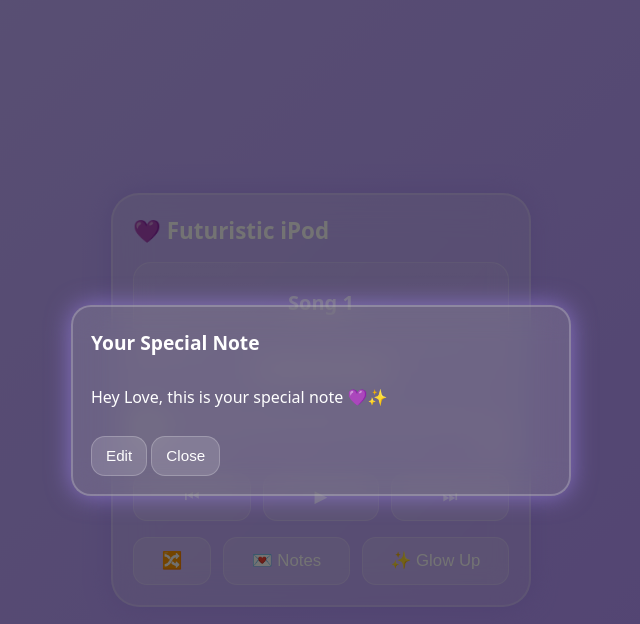
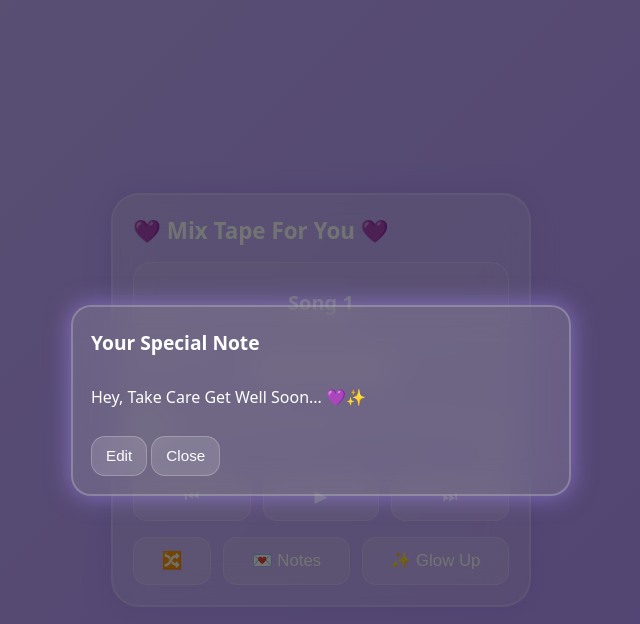
Before and after one commit to neverworking/ware, a website built with Vite: page index.html in a window 1280 px wide. Both pictures are taken after a click on the button "💌 Notes". Shown: the whole page, without its empty margins (319-959 px from the left). Built offline with nearby package versions, Linux system fonts and the light colour scheme.

Commit message:
Update index.html

```diff
--- a/index.html
+++ b/index.html
@@ -3,14 +3,14 @@
   <head>
     <meta charset="UTF-8" />
     <meta name="viewport" content="width=device-width, initial-scale=1, viewport-fit=cover" />
-    <title>Futuristic Lavender iPod Player</title>
+    <title>Mix Tape For You </title>
     <link rel="stylesheet" href="/styles.css" />
   </head>
   <body>
     <main class="wrap">
       <section class="ipod" id="ipod">
         <header class="top">
-          <h1 class="title">💜 Futuristic iPod</h1>
+          <h1 class="title">💜 Mix Tape For You 💜</h1>
         </header>
         <div class="screen" aria-live="polite">
           <div class="song-meta">
@@ -43,7 +43,7 @@
     <div class="overlay hidden" id="notesOverlay" role="dialog" aria-modal="true" aria-labelledby="notesTitle">
       <div class="dialog">
         <h2 id="notesTitle">Your Special Note</h2>
-        <p id="noteText">Hey Love, this is your special note 💜✨</p>
+        <p id="noteText">Hey, Take Care Get Well Soon... 💜✨</p>
         <textarea id="noteEdit" class="hidden" maxlength="500" aria-label="Edit your note"></textarea>
         <div class="dialog-actions">
           <button id="editNote" class="btn btn-sm" aria-label="Edit note">Edit</button>
```
